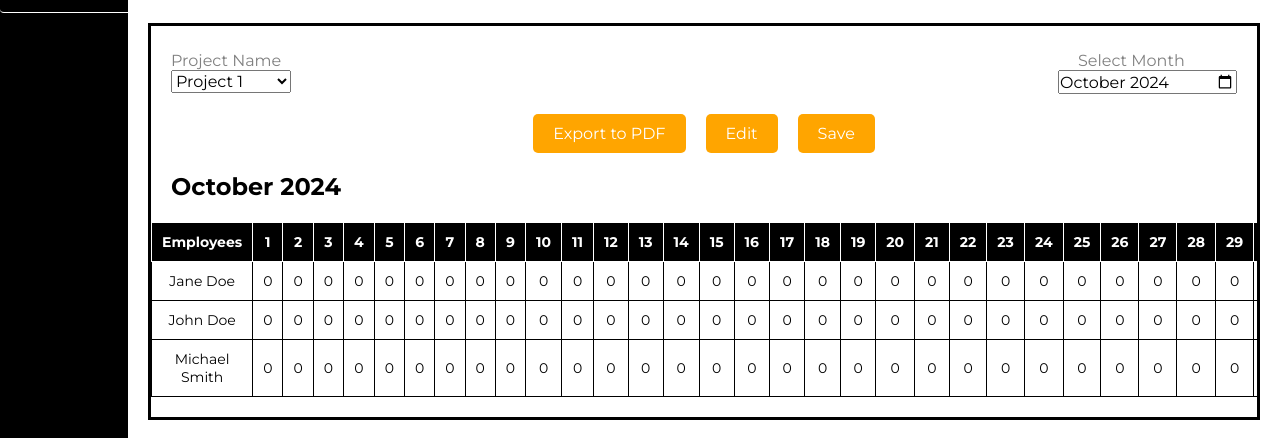
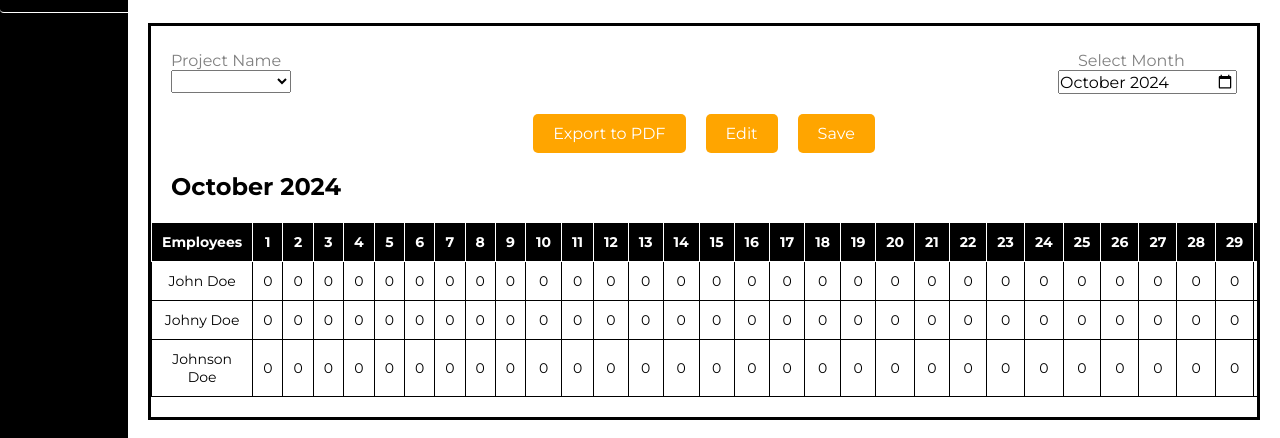
Before and after one commit to ucmo-cs/F24_Risen_One_Team4, an Angular app in the folder frontend/: page /timesheet in a window 1280 px wide. Shown: the part 183-621 px from the top of the page. Built offline with nearby package versions, Linux system fonts and the light colour scheme.

Commit message:
Update timesheet.component.ts

```diff
--- a/frontend/src/app/timesheet/timesheet.component.ts
+++ b/frontend/src/app/timesheet/timesheet.component.ts
@@ -1,4 +1,4 @@
-import {Component, ElementRef, ViewChild} from '@angular/core';
+import { Component, ElementRef, ViewChild, OnInit } from '@angular/core';
 import jsPDF from 'jspdf';
 import html2canvas from 'html2canvas';
 
@@ -7,19 +7,24 @@ import html2canvas from 'html2canvas';
 templateUrl: './timesheet.component.html',
 styleUrls: ['./timesheet.component.css']
 })
-export class TimesheetComponent {
+export class TimesheetComponent implements OnInit {
 selectedProject: string = 'Project 1';
 selectedMonth: string = new Date().toISOString().slice(0, 7);
 
-  projects: string[] = ['Project 1', 'Project 2', 'Project 3'];
+  // Define your project data, each project with a list of employee names
+projectsData = [
+{ id: 1, name: 'Project 1', employees: ['John Doe', 'Johny Doe', 'Johnson Doe'] },
+{ id: 2, name: 'Project 2', employees: ['Jane Doe', 'Janey Doe', 'Janson Doe'] },
+{ id: 3, name: 'Project 3', employees: ['unknown', 'unanimous', 'unknown2'] },
+];
+
+selectedProjectId: number = 1; // Default to TJMaxx
+employees: { name: string; hours: number[] }[] = []; // Will hold the filtered employees
 
 days: number[] = [];
 
-  employees: { name: string; hours: number[] }[] = [
-    { name: 'Jane Doe', hours: [] },
-    { name: 'John Doe', hours: [] },
-    { name: 'Michael Smith', hours: [] },
-  ];
+  // Initialize employees with some default data
+originalHours: number[][] = [];
 
 @ViewChild('timesheetContent', { static: false }) timesheetContent!: ElementRef;
 
@@ -29,14 +34,28 @@ export class TimesheetComponent {
 this.updateDays();
 }
 
+ngOnInit(): void {
+this.filterEmployees(); // Initialize employees based on the default project
+}
+
+  // Filter employees based on the selected project
+filterEmployees(): void {
+const project = this.projectsData.find(p => p.id === this.selectedProjectId);
+if (project) {
+this.employees = project.employees.map(name => ({
+name,
+hours: Array(this.days.length).fill(0), // Initialize hours for each employee
+}));
+}
+}
+
 updateDays(): void {
 const [year, month] = this.selectedMonth.split('-').map(Number);
-
 const adjustedMonth = month - 1;
 const numDays = new Date(year, adjustedMonth + 1, 0).getDate();
-
 this.days = Array.from({ length: numDays }, (_, i) => i + 1);
 
+    // Re-initialize hours when days are updated
 this.employees.forEach(employee => {
 employee.hours = Array(numDays).fill(0);
 });
@@ -45,12 +64,10 @@ export class TimesheetComponent {
 onMonthChange(): void {
 this.updateDays();
 }
-  originalHours: number[][] = [];
 
 startEditing(): void {
 this.originalHours = this.employees.map(e => [...e.hours]);
 this.isEditing = true;
-    // console.log('Edit mode enabled');
 }
 
 cancelEdit(): void {
@@ -58,7 +75,6 @@ export class TimesheetComponent {
 employee.hours = [...this.originalHours[index]];
 });
 this.isEditing = false;
-    // console.log('Edit mode cancelled');
 }
 
 getTotalHours(hours: number[]): number {
@@ -66,18 +82,15 @@ export class TimesheetComponent {
 }
 
 exportToPDF() {
-    console.log('Exporting to PDF...');
 const element = this.timesheetContent.nativeElement;
 html2canvas(element).then(canvas => {
 const imgData = canvas.toDataURL('image/png');
 const pdf = new jsPDF('landscape', 'mm', 'a4');
-
 const pdfWidth = pdf.internal.pageSize.getWidth();
 const pdfHeight = pdf.internal.pageSize.getHeight();
 const imgWidth = pdfWidth - 2 * 10;
 const imgHeight = (canvas.height * imgWidth) / canvas.width;
 const formattedMonth = this.formatMonthYear(this.selectedMonth);
-
 pdf.addImage(imgData, 'PNG', 10, 10, imgWidth, imgHeight);
 pdf.save(`${this.selectedProject}_${this.formattedSelectedMonth}_timesheet.pdf`);
 });
@@ -94,10 +107,6 @@ export class TimesheetComponent {
 }
 
 save(): void {
-    // console.log('Hours saved:', this.employees);
-    // if (this.isEditing) {
-    //   console.log("Edit mode disabled");
-    // }
 this.isEditing = false;
 }
 
@@ -107,19 +116,10 @@ export class TimesheetComponent {
 }
 
 updateHours(empIndex: number, hourIndex: number, value: number): void {
-    // console.log("employee:", empIndex);
-    // console.log("hour:", hourIndex + 1);
 this.employees[empIndex].hours[hourIndex] = Math.max(0, Math.min(value, 24));
-
-    // this.employees.forEach((employee, empIndex) => {
-    //   employee.hours.forEach((hour, hourIndex) => {
-    //   console.log(`Employee: ${employee.name} | Day: ${hourIndex + 1} | Hours: ${hour}`);
-    //   });
-    // });
 }
 
-  trackByMethod(index:number, el:any): number {
+trackByMethod(index: number, el: any): number {
 return el.id;
 }
-
 }
```
Lines whose indentation alone changed are shown as unchanged.
